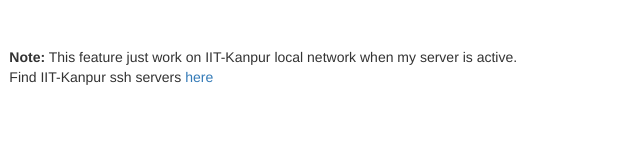
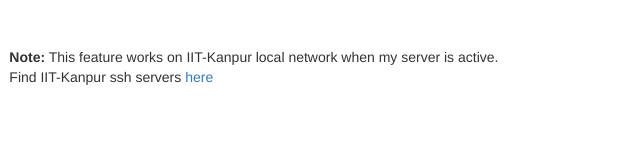
Before and after one commit to kshivang/homePage, a plain HTML site: page index.html in a window 1280 px wide. Shown: the part 1259-1420 px from the top of the page, 219-859 px from the left. Drawn offline with nearby package versions, Linux system fonts and the light colour scheme.

Commit message:
string changes

```diff
--- a/index.html
+++ b/index.html
@@ -168,7 +168,7 @@ $(document).ready(function(){
                       <br/>
                       <p><a href="https://172.24.10.6" target="_blank">Open new tab</a></p>
                       <br/><br/>
-                      <p><b>Note:</b> This feature just work on IIT-Kanpur local network when my server is active. </br>
+                      <p><b>Note:</b> This feature works on IIT-Kanpur local network when my server is active. </br>
                       Find IIT-Kanpur ssh servers <a href="http://www.iitk.ac.in/cc/servers.htm" target="_blank">here</a></p>
                     </div>
 
```
